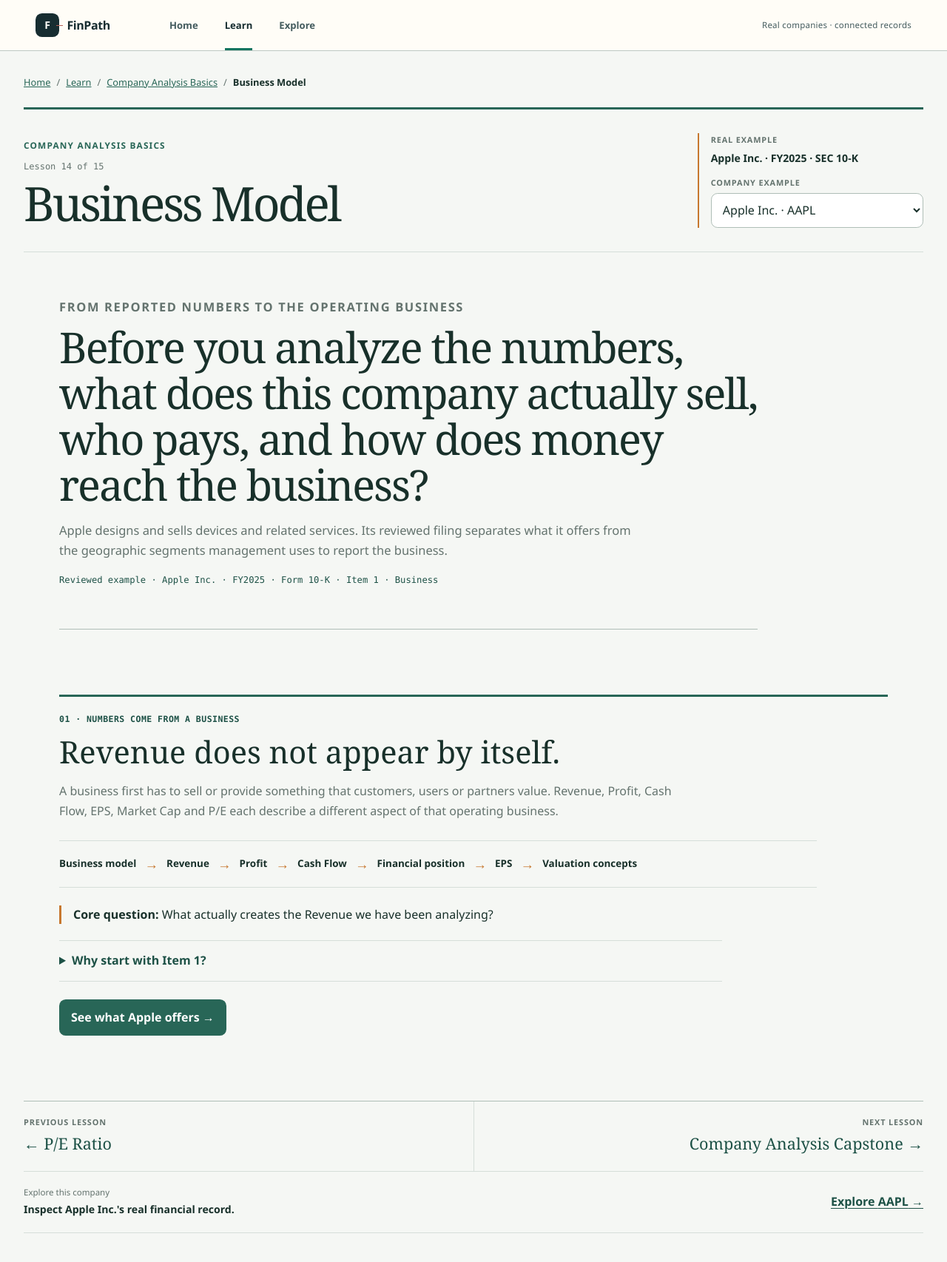
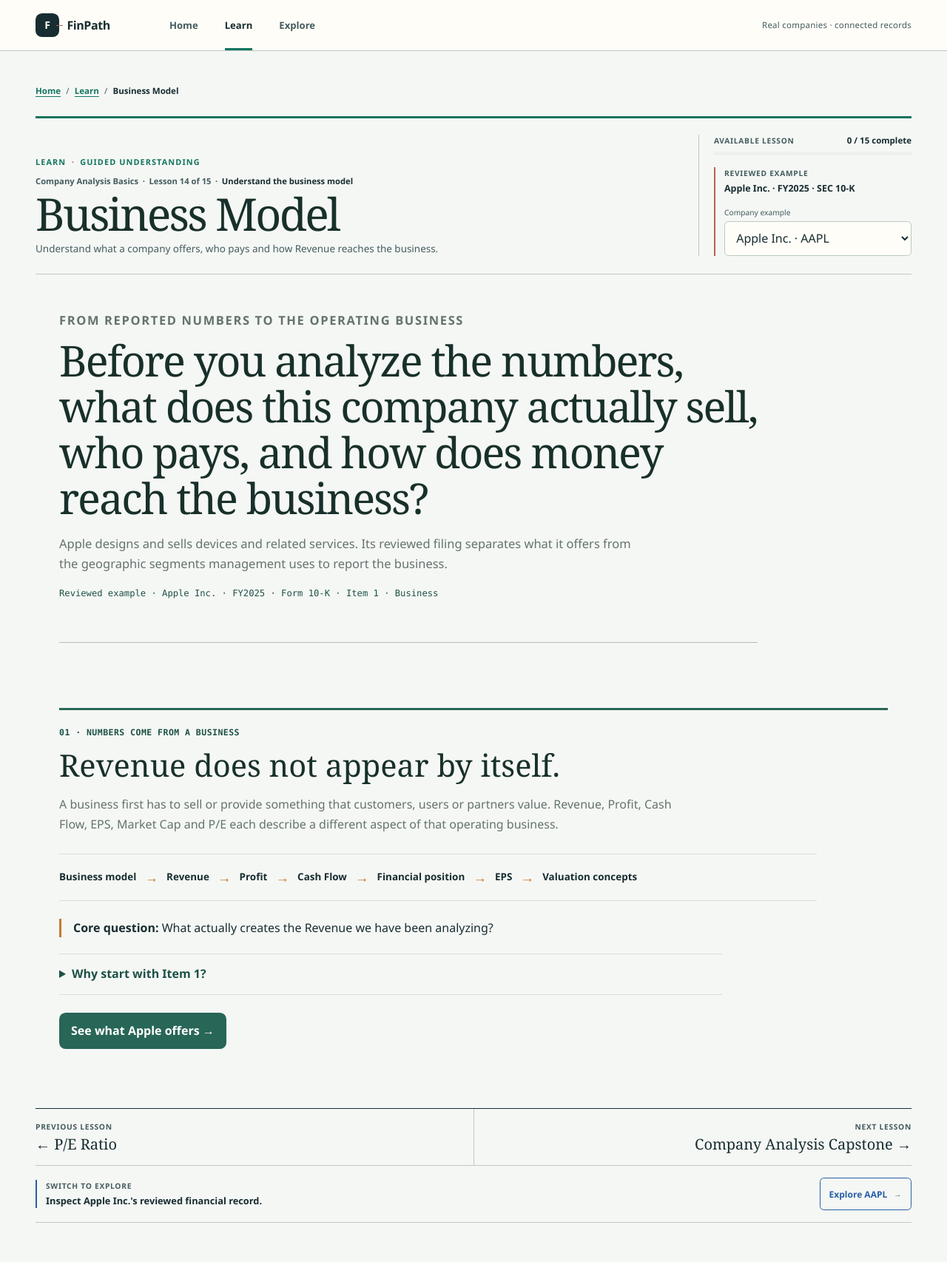
Before and after one commit to jay6688/finpath, a Next.js app in the folder apps/web/: page /learn/company-analysis/business-model in a window 1280 px wide. Shown: the top 1706 px of the page at 74% size. Built offline with nearby package versions, Linux system fonts and the light colour scheme.

Commit message:
feat(web): migrate shared lesson chrome to visual system v2

```diff
--- /dev/null
+++ b/apps/web/src/components/lesson-chrome.module.css
@@ -0,0 +1,384 @@
+.page {
+  width: min(100%, calc(var(--fp-v2-content) + (var(--fp-v2-gutter) * 2)));
+  margin: 0 auto;
+  padding: 1rem var(--fp-v2-gutter) 5rem;
+  color: var(--fp-v2-ink);
+  font-family: var(--fp-v2-font-ui);
+}
+
+.breadcrumb {
+  min-height: var(--fp-v2-touch);
+  margin: 0 0 .75rem;
+  display: flex;
+  align-items: center;
+  flex-wrap: wrap;
+  gap: .45rem;
+  color: var(--fp-v2-ink-soft);
+  font-size: .72rem;
+}
+
+.breadcrumb a {
+  color: var(--fp-v2-jade);
+  font-weight: 750;
+  text-underline-offset: .2rem;
+}
+
+.breadcrumb strong {
+  overflow: hidden;
+  color: var(--fp-v2-ink);
+  font-weight: 700;
+  text-overflow: ellipsis;
+  white-space: nowrap;
+}
+
+.chrome {
+  padding: 1rem 0 1.25rem;
+  display: grid;
+  gap: 1.2rem;
+  border-top: 3px solid var(--fp-v2-jade);
+  border-bottom: 1px solid var(--fp-v2-line);
+}
+
+.identity {
+  min-width: 0;
+}
+
+.modeLabel {
+  margin: 0;
+  color: var(--fp-v2-jade);
+  font-size: .68rem;
+  font-weight: 800;
+  letter-spacing: .1em;
+  text-transform: uppercase;
+}
+
+.modeLabel span {
+  padding: 0 .22rem;
+  color: var(--fp-v2-coral);
+}
+
+.position {
+  margin: .55rem 0 0;
+  display: flex;
+  flex-wrap: wrap;
+  gap: .35rem;
+  color: var(--fp-v2-ink-soft);
+  font: 700 .7rem/1.35 var(--fp-v2-font-number);
+  font-variant-numeric: tabular-nums;
+}
+
+.position > span:last-child {
+  color: var(--fp-v2-ink);
+}
+
+.identity h1 {
+  max-width: 18ch;
+  margin: .45rem 0 .45rem;
+  font: 400 clamp(2.15rem, 10vw, 3.3rem)/.98 var(--fp-v2-font-concept);
+  letter-spacing: -.045em;
+}
+
+.goal {
+  max-width: 42rem;
+  margin: 0;
+  color: var(--fp-v2-ink-soft);
+  font-size: .84rem;
+  line-height: 1.5;
+}
+
+.context {
+  min-width: 0;
+  display: grid;
+  gap: 1rem;
+}
+
+.lessonProgress {
+  min-width: 0;
+}
+
+.lessonProgress > div {
+  margin-bottom: .45rem;
+  display: flex;
+  align-items: baseline;
+  justify-content: space-between;
+  gap: .75rem;
+}
+
+.lessonProgress span,
+.example > span {
+  color: var(--fp-v2-ink-soft);
+  font-size: .64rem;
+  font-weight: 800;
+  letter-spacing: .07em;
+  text-transform: uppercase;
+}
+
+.lessonProgress[data-state="current"] span {
+  color: var(--fp-v2-jade);
+}
+
+.lessonProgress strong {
+  color: var(--fp-v2-ink);
+  font: 750 .72rem/1 var(--fp-v2-font-number);
+  font-variant-numeric: tabular-nums;
+}
+
+.lessonProgress progress {
+  width: 100%;
+  height: .3rem;
+  display: block;
+  overflow: hidden;
+  appearance: none;
+  background: var(--fp-v2-neutral);
+  border: 0;
+  border-radius: 0;
+}
+
+.lessonProgress progress::-webkit-progress-bar {
+  background: var(--fp-v2-neutral);
+}
+
+.lessonProgress progress::-webkit-progress-value {
+  background: var(--fp-v2-jade);
+}
+
+.lessonProgress progress::-moz-progress-bar {
+  background: var(--fp-v2-jade);
+}
+
+.example {
+  padding-left: .75rem;
+  border-left: 2px solid var(--fp-v2-coral);
+}
+
+.example > span,
+.example > strong {
+  display: block;
+}
+
+.example > strong {
+  margin-top: .25rem;
+  color: var(--fp-v2-ink);
+  font-size: .78rem;
+  line-height: 1.4;
+}
+
+.example :global(.company-example-selector) {
+  margin-top: .6rem;
+}
+
+.example :global(.company-example-selector span) {
+  color: var(--fp-v2-ink-soft);
+  font-size: .64rem;
+}
+
+.example :global(.company-example-selector select) {
+  min-block-size: var(--fp-v2-touch);
+  color: var(--fp-v2-ink);
+  background-color: var(--fp-v2-paper);
+  border-color: var(--fp-v2-line);
+  border-radius: var(--fp-v2-radius-control);
+}
+
+.example :global(.company-example-selector select:focus-visible) {
+  outline: 3px solid var(--fp-v2-focus);
+  outline-offset: 3px;
+}
+
+.body {
+  min-width: 0;
+  margin-top: clamp(1.75rem, 4vw, 3rem);
+}
+
+.sequence {
+  margin-top: clamp(3rem, 7vw, 5rem);
+  border-top: 1px solid var(--fp-v2-ink);
+}
+
+.sequence > nav {
+  display: grid;
+  grid-template-columns: repeat(2, minmax(0, 1fr));
+}
+
+.sequence > nav > * {
+  min-width: 0;
+  min-block-size: var(--fp-v2-touch);
+  padding: 1rem 0;
+}
+
+.previous,
+.next {
+  display: block;
+  color: var(--fp-v2-ink);
+  text-decoration: none;
+}
+
+.next,
+.sequenceEnd {
+  padding-left: clamp(.9rem, 3vw, 1.75rem) !important;
+  border-left: 1px solid var(--fp-v2-line);
+  text-align: right;
+}
+
+.previous > span,
+.next > span,
+.sequenceEnd > span,
+.exploreLink span {
+  display: block;
+  color: var(--fp-v2-ink-soft);
+  font-size: .64rem;
+  font-weight: 800;
+  letter-spacing: .07em;
+  text-transform: uppercase;
+}
+
+.previous strong,
+.next strong,
+.sequenceEnd strong {
+  margin-top: .25rem;
+  display: block;
+  font: 400 clamp(1rem, 2vw, 1.25rem)/1.2 var(--fp-v2-font-concept);
+}
+
+.previous:hover strong,
+.next:hover strong {
+  color: var(--fp-v2-jade);
+  text-decoration: underline;
+  text-decoration-thickness: 2px;
+  text-underline-offset: .22rem;
+}
+
+.sequenceEnd strong {
+  color: var(--fp-v2-ink-soft);
+}
+
+.exploreLink {
+  padding: 1rem 0;
+  display: flex;
+  align-items: center;
+  justify-content: space-between;
+  gap: 1.25rem;
+  border-top: 1px solid var(--fp-v2-line);
+  border-bottom: 1px solid var(--fp-v2-line);
+}
+
+.exploreLink > div {
+  padding-left: .75rem;
+  border-left: 2px solid var(--fp-v2-cobalt);
+}
+
+.exploreLink strong {
+  margin-top: .2rem;
+  display: block;
+  color: var(--fp-v2-ink);
+  font-size: .8rem;
+  line-height: 1.4;
+}
+
+.exploreLink > a {
+  min-block-size: var(--fp-v2-touch);
+  flex: 0 0 auto;
+  padding: .55rem .75rem;
+  display: inline-flex;
+  align-items: center;
+  gap: .55rem;
+  color: var(--fp-v2-cobalt);
+  border: 1px solid var(--fp-v2-cobalt);
+  border-radius: var(--fp-v2-radius-control);
+  font-size: .75rem;
+  font-weight: 780;
+  text-decoration: none;
+}
+
+.breadcrumb a:focus-visible,
+.previous:focus-visible,
+.next:focus-visible,
+.exploreLink > a:focus-visible {
+  outline: 3px solid var(--fp-v2-focus);
+  outline-offset: 3px;
+}
+
+@media (max-width: 22rem) {
+  .page {
+    padding-top: .75rem;
+  }
+
+  .breadcrumb strong {
+    max-width: 10rem;
+  }
+
+  .identity h1 {
+    font-size: 2rem;
+  }
+
+  .lessonProgress > div {
+    align-items: start;
+    flex-direction: column;
+    gap: .3rem;
+  }
+}
+
+@media (max-width: 40rem) {
+  .sequence > nav {
+    grid-template-columns: 1fr;
+  }
+
+  .sequenceEdge {
+    display: none;
+  }
+
+  .next,
+  .sequenceEnd {
+    padding-left: 0 !important;
+    border-top: 1px solid var(--fp-v2-line);
+    border-left: 0;
+    text-align: left;
+  }
+
+  .exploreLink {
+    align-items: start;
+    flex-direction: column;
+    gap: .75rem;
+  }
+}
+
+@media (min-width: 48rem) {
+  .page {
+    padding-top: 1.5rem;
+  }
+
+  .chrome {
+    padding: 1.35rem 0 1.5rem;
+    grid-template-columns: minmax(0, 1.5fr) minmax(16rem, .62fr);
+    align-items: end;
+    gap: clamp(2rem, 6vw, 5rem);
+  }
+
+  .identity h1 {
+    font-size: clamp(2.8rem, 5vw, 3.8rem);
+  }
+
+  .context {
+    padding-left: 1.25rem;
+    border-left: 1px solid var(--fp-v2-line);
+  }
+}
+
+@media (min-width: 75rem) {
+  .page {
+    padding-top: 2rem;
+  }
+
+  .chrome {
+    grid-template-columns: minmax(0, 1.7fr) minmax(18rem, .58fr);
+  }
+}
+
+@media (prefers-reduced-motion: reduce) {
+  .page *,
+  .page *::before,
+  .page *::after {
+    scroll-behavior: auto !important;
+    transition-duration: 1ms !important;
+  }
+}
--- /dev/null
+++ b/apps/web/src/components/lesson-progress-summary.tsx
@@ -0,0 +1,38 @@
+"use client";
+
+import { useLearningProgress } from "@/components/learning-progress-provider";
+import {
+  deriveConceptState,
+  type ConceptId,
+} from "@/lib/learning-progress";
+import { lessonCatalog } from "@/lib/lesson-catalog";
+
+import styles from "./lesson-chrome.module.css";
+
+export function LessonProgressSummary({ conceptId }: { conceptId: ConceptId }) {
+  const { progress } = useLearningProgress();
+  const completedCount = progress.exploredConceptIds.length;
+  const state = deriveConceptState(conceptId, progress);
+  const isPathComplete = completedCount === lessonCatalog.length;
+  const stateLabel = isPathComplete
+    ? "Path complete"
+    : state === "explored"
+      ? "Lesson complete"
+      : state === "current"
+        ? "Current lesson"
+        : "Available lesson";
+
+  return (
+    <div className={styles.lessonProgress} data-state={state}>
+      <div>
+        <span>{stateLabel}</span>
+        <strong>{completedCount} / {lessonCatalog.length} complete</strong>
+      </div>
+      <progress
+        aria-label={`${completedCount} of ${lessonCatalog.length} lessons complete`}
+        max={lessonCatalog.length}
+        value={completedCount}
+      />
+    </div>
+  );
+}
--- a/apps/web/src/components/lesson-sequence-navigation.tsx
+++ b/apps/web/src/components/lesson-sequence-navigation.tsx
@@ -8,6 +8,8 @@
   getAdjacentLessons,
   type ConceptId,
 } from "@/lib/lesson-catalog";
+
+import styles from "./lesson-chrome.module.css";
 
 type LessonSequenceNavigationProps = {
   completeCurrentOnNext?: boolean;
@@ -49,20 +51,20 @@
       : next?.href;
 
   return (
-    <footer className="lesson-sequence">
+    <footer className={styles.sequence}>
       <nav aria-label="Lesson sequence">
         {previous ? (
-          <Link className="lesson-sequence__previous" href={previousHref ?? previous.href}>
+          <Link className={styles.previous} href={previousHref ?? previous.href}>
             <span>Previous lesson</span>
             <strong>← {previous.title}</strong>
           </Link>
         ) : (
-          <span className="lesson-sequence__edge" aria-hidden="true" />
+          <span className={styles.sequenceEdge} aria-hidden="true" />
         )}
 
         {next ? (
           <Link
-            className="lesson-sequence__next"
+            className={styles.next}
             href={nextHref ?? next.href}
             onClick={() => {
               if (completeCurrentOnNext) markExplored([currentConceptId]);
@@ -72,7 +74,7 @@
             <strong>{next.title} →</strong>
           </Link>
         ) : (
-          <div className="lesson-sequence__coming">
+          <div className={styles.sequenceEnd}>
             <span>
               {isCurrentPathComplete
                 ? "Current path complete"
@@ -92,15 +94,15 @@
       </nav>
 
       {showExploreCompany ? (
-        <div className="lesson-explore-link">
+        <div className={styles.exploreLink}>
           <div>
-            <span>Explore this company</span>
+            <span>Switch to Explore</span>
             <strong>
-              Inspect {selectedCompany?.name ?? "Apple Inc."}&apos;s real financial record.
+              Inspect {selectedCompany?.name ?? "Apple Inc."}&apos;s reviewed financial record.
             </strong>
           </div>
           <Link href={`/company/${selectedCompany?.slug ?? "aapl"}`}>
-            Explore {selectedCompany?.ticker ?? "AAPL"} →
+            Explore {selectedCompany?.ticker ?? "AAPL"} <span aria-hidden="true">→</span>
           </Link>
         </div>
       ) : null}
--- a/apps/web/src/components/lesson-shell.tsx
+++ b/apps/web/src/components/lesson-shell.tsx
@@ -1,13 +1,17 @@
 import Link from "next/link";
 import type { ReactNode } from "react";
 
+import { LessonProgressSummary } from "@/components/lesson-progress-summary";
 import { LessonSequenceNavigation } from "@/components/lesson-sequence-navigation";
+import type { SupportedCompany } from "@/lib/api";
+import { getLessonChapter } from "@/lib/lesson-chapters";
 import {
   getLesson,
   lessonCatalog,
   type ConceptId,
 } from "@/lib/lesson-catalog";
-import type { SupportedCompany } from "@/lib/api";
+
+import styles from "./lesson-chrome.module.css";
 
 type LessonShellProps = {
   children: ReactNode;
@@ -29,35 +33,45 @@
   showExploreCompany = true,
 }: LessonShellProps) {
   const lesson = getLesson(conceptId);
+  const chapter = getLessonChapter(conceptId);
 
   return (
-    <div className="company-shell profit-page-shell lesson-page-shell">
-      <nav className="breadcrumb" aria-label="Breadcrumb">
+    <div className={`company-shell profit-page-shell lesson-page-shell ${styles.page}`}>
+      <nav className={styles.breadcrumb} aria-label="Breadcrumb">
         <Link href="/">Home</Link>
         <span aria-hidden="true">/</span>
         <Link href="/learn">Learn</Link>
         <span aria-hidden="true">/</span>
-        <Link href="/learn">Company Analysis Basics</Link>
-        <span aria-hidden="true">/</span>
         <strong>{lesson.title}</strong>
       </nav>
 
-      <header className="lesson-context-header">
-        <div>
-          <p className="eyebrow">Company Analysis Basics</p>
-          <p className="lesson-context-header__position">
+      <header className={styles.chrome}>
+        <div className={styles.identity}>
+          <p className={styles.modeLabel}>
+            Learn <span aria-hidden="true">·</span> Guided understanding
+          </p>
+          <p className={styles.position}>
+            <span>Company Analysis Basics</span>
+            <span aria-hidden="true">·</span>
             Lesson {lesson.number} of {lessonCatalog.length}
+            <span aria-hidden="true">·</span>
+            <span>{chapter.title}</span>
           </p>
           <h1>{lesson.title}</h1>
+          <p className={styles.goal}>{lesson.shortGoal}</p>
         </div>
-        <p className="lesson-context-header__example">
-          <span>Real example</span>
-          <strong>{example}</strong>
-          {exampleSelector}
-        </p>
+
+        <aside className={styles.context} aria-label="Lesson context">
+          <LessonProgressSummary conceptId={conceptId} />
+          <div className={styles.example}>
+            <span>Reviewed example</span>
+            <strong>{example}</strong>
+            {exampleSelector}
+          </div>
+        </aside>
       </header>
 
-      {children}
+      <div className={styles.body}>{children}</div>
 
       <LessonSequenceNavigation
         completeCurrentOnNext={completeCurrentOnNext}
```
Also changed, not shown: 1 other file (tests, documents, lock files or other folders).
